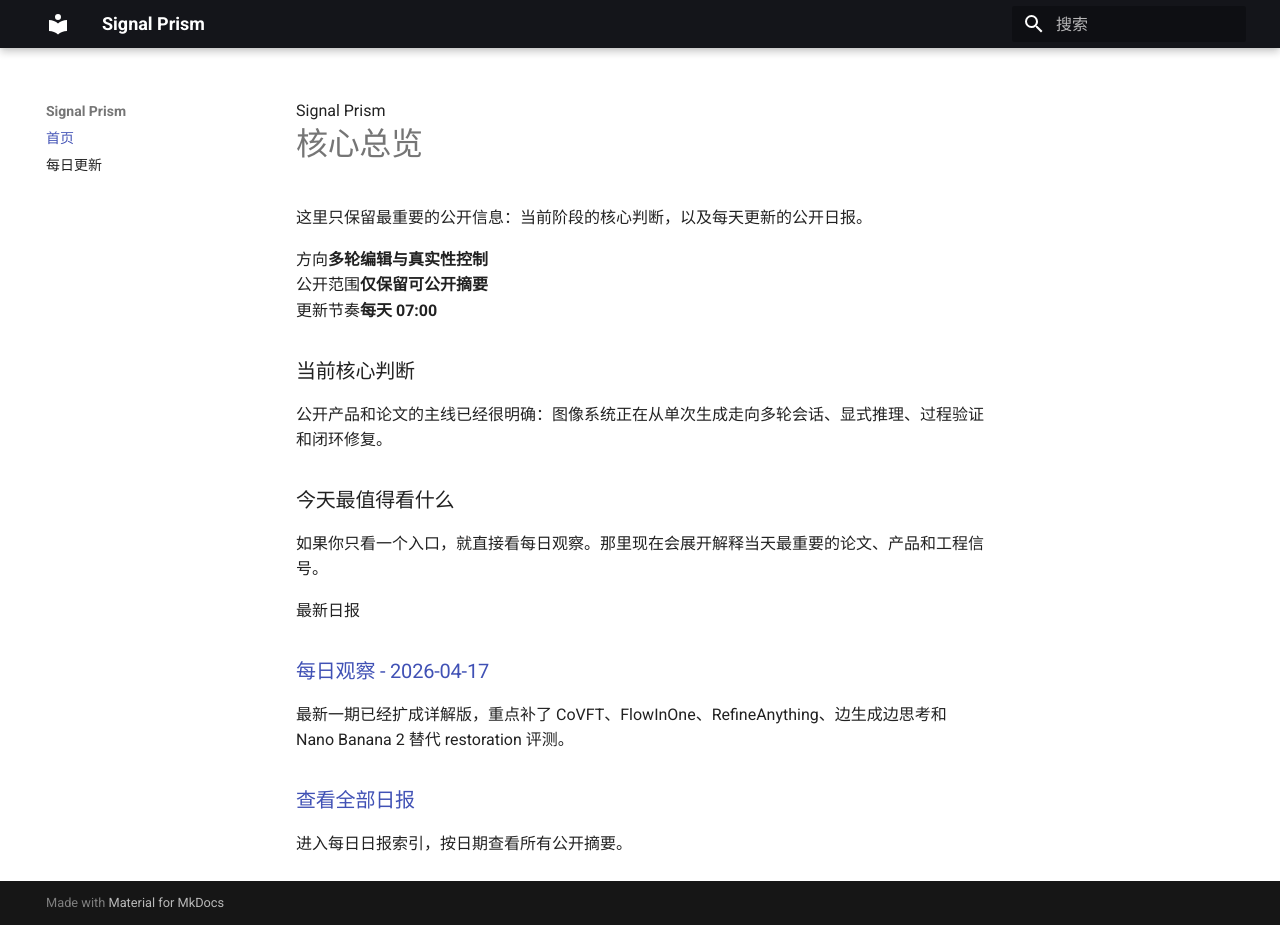
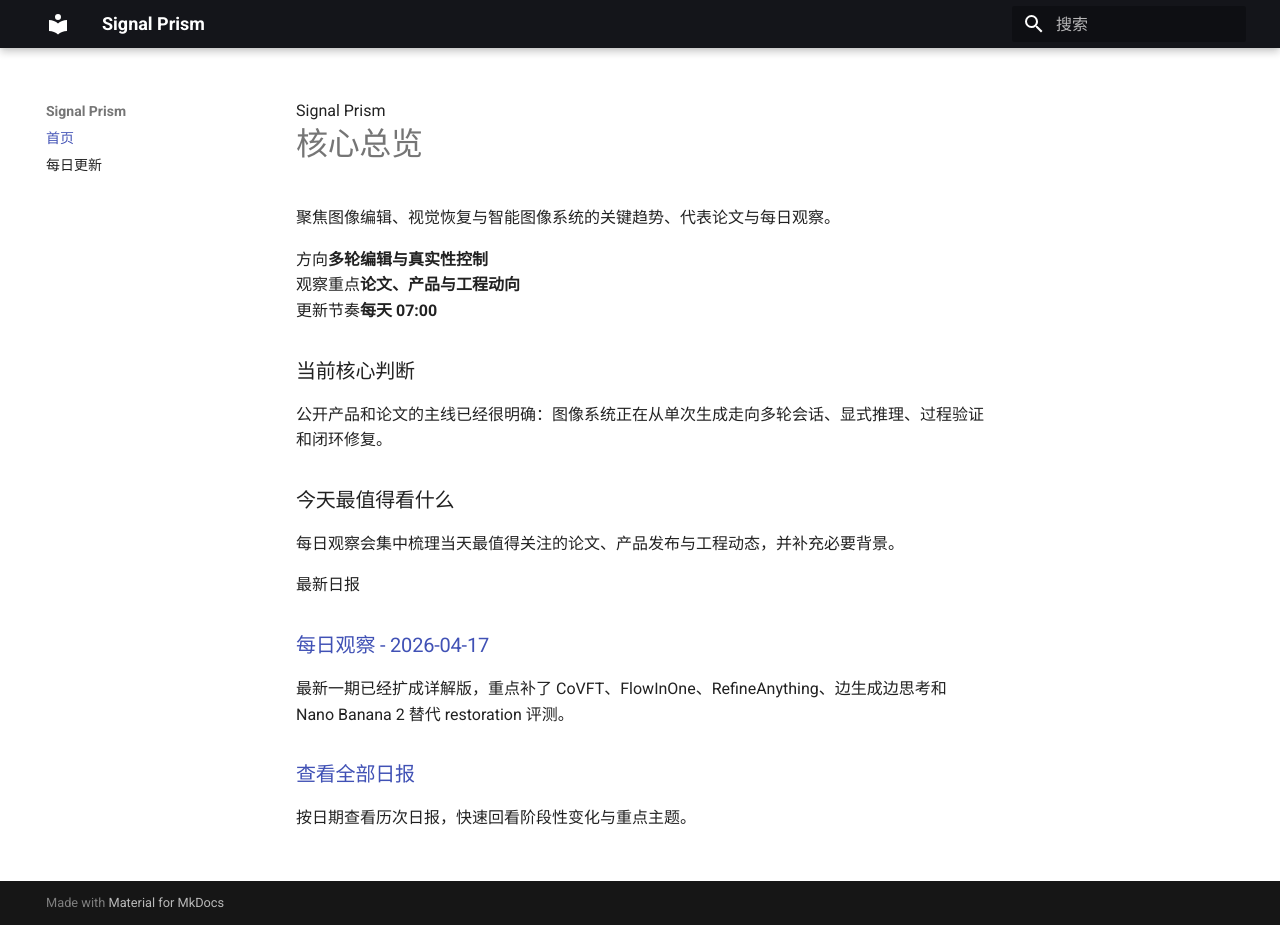
Before and after one commit to JacobLiuC/img_restoration, an MkDocs documentation site: the page built from public_docs/index.md, in a window 1280 px wide and 925 px high. Built offline with MkDocs 1.6.1 and Material for MkDocs 9.7.7, drawn with Linux system fonts in a browser that asks for light colours.

Commit message:
Polish public-facing homepage copy

```diff
--- a/public_docs/index.md
+++ b/public_docs/index.md
@@ -1,10 +1,10 @@
 <section class="report-hero reveal-on-scroll">
   <div class="hero-kicker">Signal Prism</div>
   <h1 class="report-title">核心总览</h1>
-  <p class="report-subtitle">这里只保留最重要的公开信息：当前阶段的核心判断，以及每天更新的公开日报。</p>
+  <p class="report-subtitle">聚焦图像编辑、视觉恢复与智能图像系统的关键趋势、代表论文与每日观察。</p>
   <div class="report-stats">
     <div><span>方向</span><strong>多轮编辑与真实性控制</strong></div>
-    <div><span>公开范围</span><strong>仅保留可公开摘要</strong></div>
+    <div><span>观察重点</span><strong>论文、产品与工程动向</strong></div>
     <div><span>更新节奏</span><strong>每天 07:00</strong></div>
   </div>
 </section>
@@ -16,7 +16,7 @@
   </article>
   <article class="brief-card">
     <h3>今天最值得看什么</h3>
-    <p>如果你只看一个入口，就直接看每日观察。那里现在会展开解释当天最重要的论文、产品和工程信号。</p>
+    <p>每日观察会集中梳理当天最值得关注的论文、产品发布与工程动态，并补充必要背景。</p>
   </article>
 </section>
 
@@ -29,6 +29,6 @@
   </article>
   <article class="brief-card">
     <h3><a href="daily_updates/">查看全部日报</a></h3>
-    <p>进入每日日报索引，按日期查看所有公开摘要。</p>
+    <p>按日期查看历次日报，快速回看阶段性变化与重点主题。</p>
   </article>
 </section>
```
